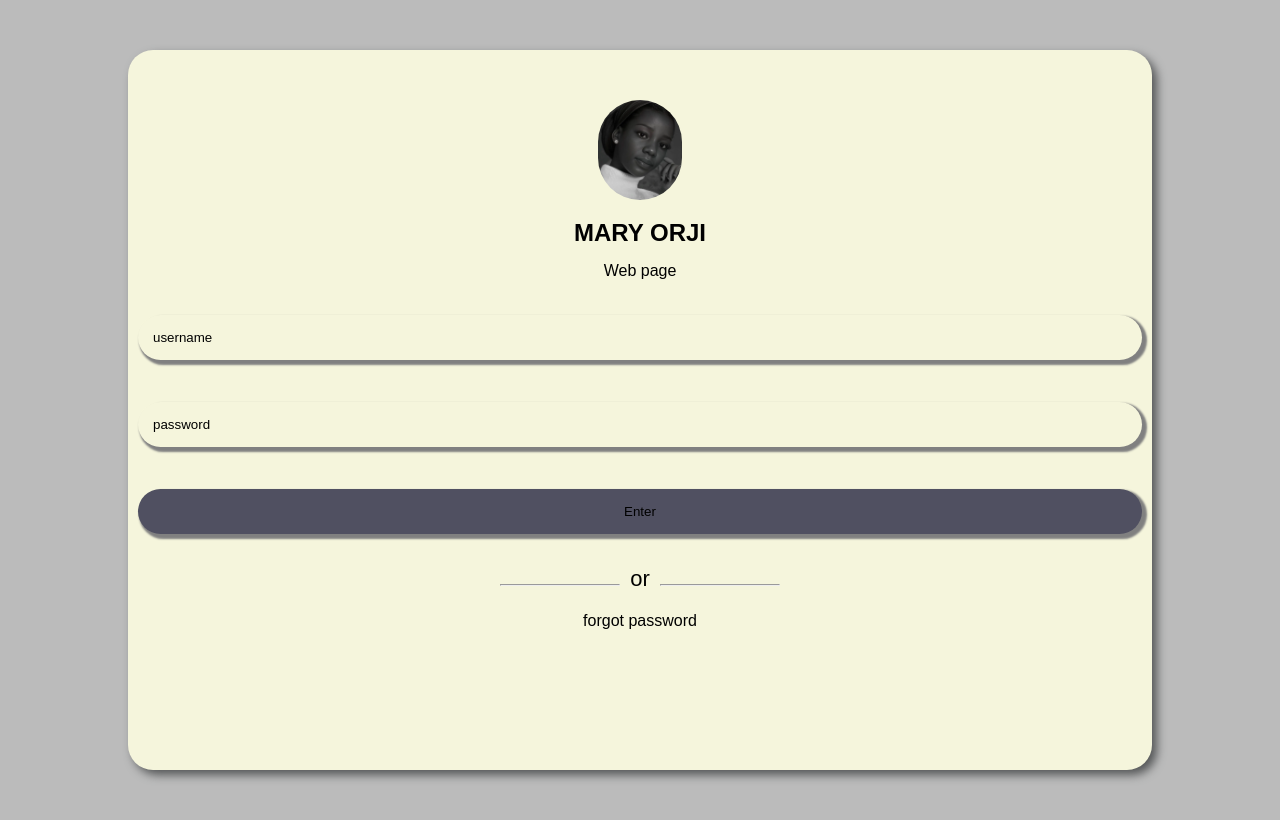
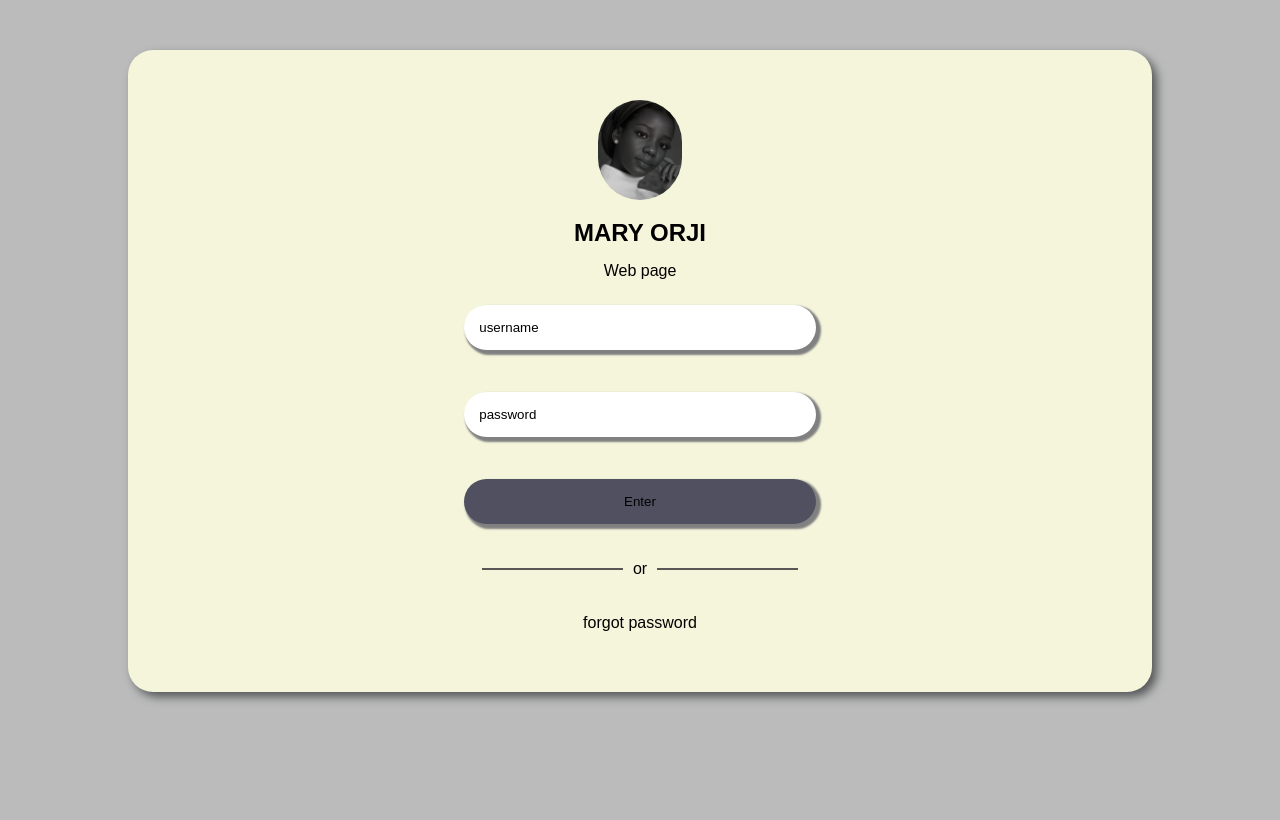
Before and after one commit to maryjulie22/Chikonnect, a plain HTML site: page index.html in a window 1280 px wide. Drawn offline with Linux system fonts and the light colour scheme.

Commit message:
second commit

```diff
--- a/Profile/style.css
+++ /dev/null
@@ -1,19 +0,0 @@
-* {
-  text-align: center;
-  font-family: sans-serif;
-}
-.text {
-  color: blue;
-  text-align: center;
-  text-decoration: underline;
-  text-decoration-color: black;
-  text-underline-offset: 2px;
-}
-.about {
-  /* max-width: 500px; */
-  position: absolute;
-  top: 0;
-}
-.relative {
-  position: relative;
-}
--- a/index.html
+++ b/index.html
@@ -9,7 +9,7 @@
   <body>
     <div class="inner">
       <img width="auto" height="100px" src="image.png" alt="image" />
-      <h2 class="paragragh ">MARY ORJI</h2>
+      <h2 class="paragragh">MARY ORJI</h2>
       <p class="paragragh">Web page</p>
       <form action="">
         <input
@@ -28,9 +28,13 @@
         /><br />
         <input class="design length" type="submit" value="Enter" />
       </form>
-      <hr class="line" ><span class="or">or</span><hr class ="line">
+      <div class=  "line">
+        <div class="top-line" ></div>
+        <span class="or">or</span>
+        <div class="top-line"></div>
+      </div>
+
       <p class="password">forgot password</p>
     </div>
-
   </body>
 </html>
--- a/style.css
+++ b/style.css
@@ -4,12 +4,12 @@
   padding: 0;
 }
 body{
-  font-family:sans-serif ;
+  font-family:sans-serif;
   background-color: rgb(187, 187, 187);
 }
 .inner {
   width: 80%;
-  height: 90vh;
+  height: fit-content;
   margin: 50px auto;
   text-align: center;
   border: transparent;
@@ -17,7 +17,6 @@ body{
   background-color: beige;
   padding: 50px 10px;
   box-shadow: 5px 5px 10px rgb(85, 87, 88);
-  max-width: auto;
 }
 img {
   border-radius: 90px;
@@ -28,7 +27,7 @@ img {
   border-style:inset;
   border: transparent;
   box-shadow:3px 3px 2px 2px grey ;
-  background-color: beige;
+  background-color:white;
 
 }
 form {
@@ -39,21 +38,42 @@ form {
 }
 .length {
   background-color: rgb(80, 80, 97);
+  width: 100%;
 }
-hr{
-  display: inline-flex;
-  margin-top: 50px;
-  width: 120px;
-}
-.or{
-  padding: 0 10px;
-  font-size: 22px;
-  font-weight: 20px;
-}
+
 .password{
-  padding-top: 20px;
   font-family: inherit;
+  margin-bottom: 10px;
 }
 .paragragh{
   padding-top: 15px;
 }
+.top-line{
+width: 40%;
+height:2px;
+background-color: rgb(90, 86, 86);
+
+}
+.line{
+  display: flex;
+  width: 100%;
+  height: 10px;
+  margin:40px auto;
+  justify-content: center;
+  align-items: center;
+  gap: 10px;
+}
+
+
+
+@media screen and (min-width: 500px){
+form{
+  width: 35%;
+  margin:25px auto ;
+
+}
+.line{
+   width: 35%;
+}
+
+}
```
Also changed, not shown: Profile/index.html (deleted, +0 -27 lines), Profile/images/pic.jpg (deleted).
